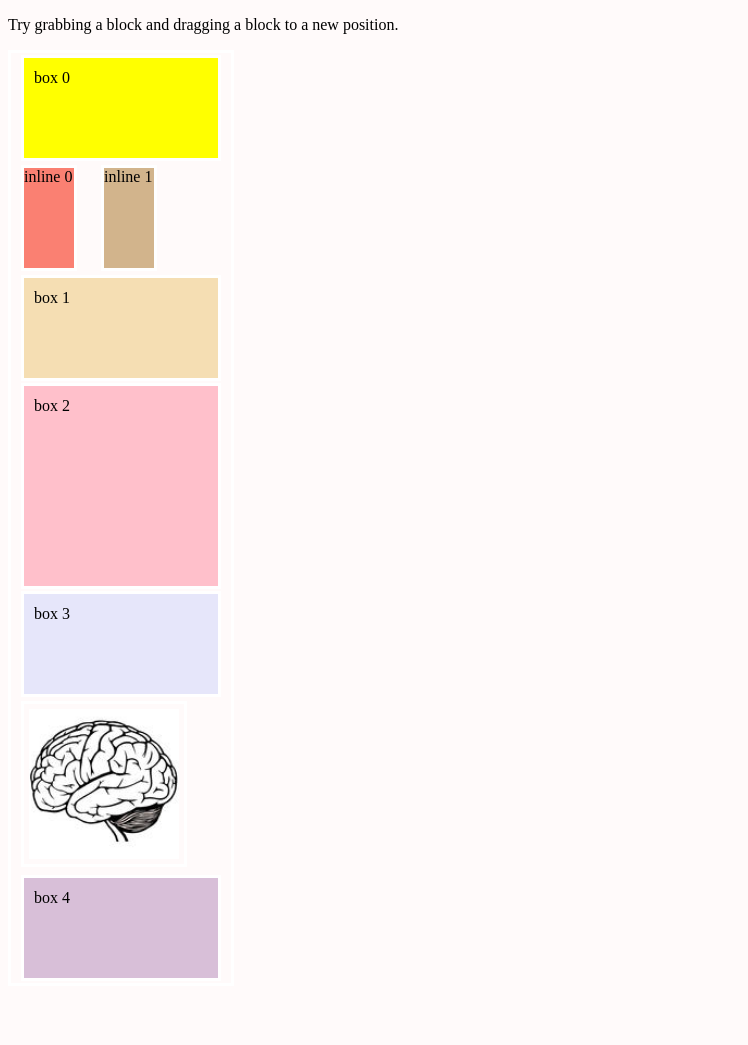
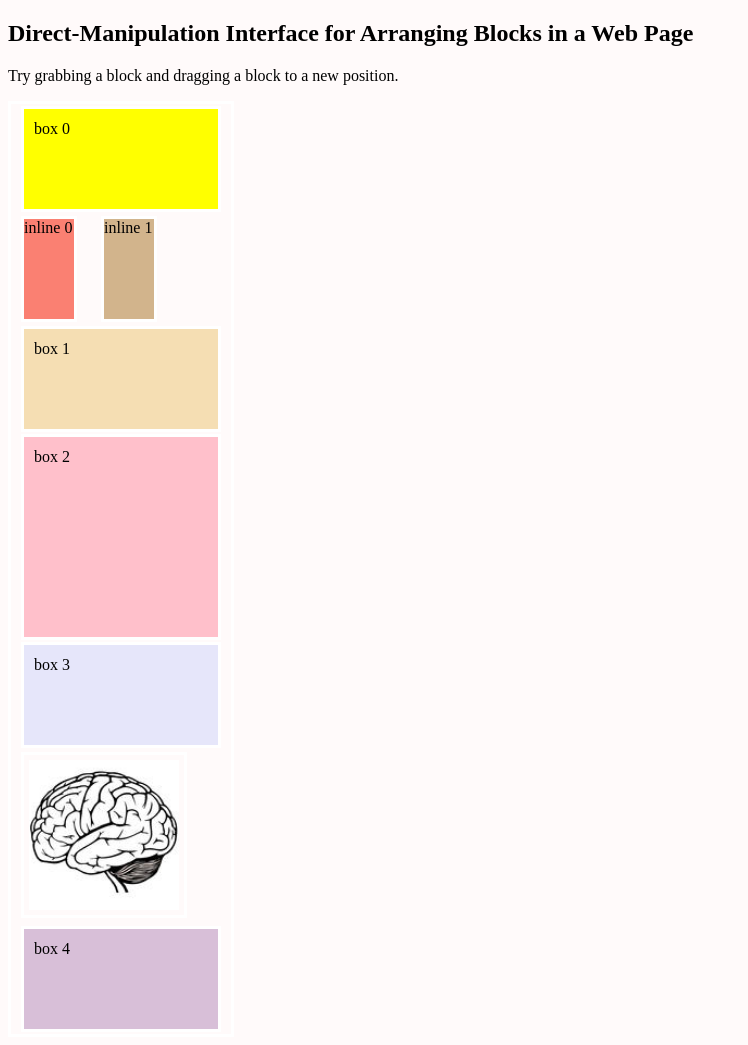
Before and after one commit to Mashweb/mashweb.github.io, a Jekyll site: the page experiments/NodeLists/NodeListDMI.html, which Jekyll copies as it is, in a window 1280 px wide. Shown: the whole page, without its empty margins (0-748 px from the left). Built offline with Jekyll 4.4.1, drawn with Linux system fonts in a browser that asks for light colours; nearby versions of some CDN libraries; before the commit the page ends 994 px from its top, so only the background shows below that.

Commit message:
Commit Yaroslav's changes to add a touchscreen interface.

```diff
--- a/experiments/NodeLists/NodeListDMI.html
+++ b/experiments/NodeLists/NodeListDMI.html
@@ -3,7 +3,8 @@
 <head>
   <script src="https://code.jquery.com/jquery-1.12.4.js"></script>
   <script src="https://code.jquery.com/ui/1.12.1/jquery-ui.js"></script>
-  <title></title>
+  <script src="https://cdnjs.cloudflare.com/ajax/libs/jqueryui-touch-punch/0.2.3/jquery.ui.touch-punch.min.js"></script>
+  <title>Direct-Manipulation Interface for Arranging Blocks in a Web Page</title>
 </head>
 <style type="text/css">
   .content {
@@ -80,6 +81,7 @@
   }
 </style>
 <body>
+  <h2>Direct-Manipulation Interface for Arranging Blocks in a Web Page</h2>
   <p id="p">
   Try grabbing a block and dragging a block to a new position.</p>
   <div class="content">
```
Also changed, not shown: other parts of experiments/NodeLists/NodeListDMI.html (+1 -0 lines).
